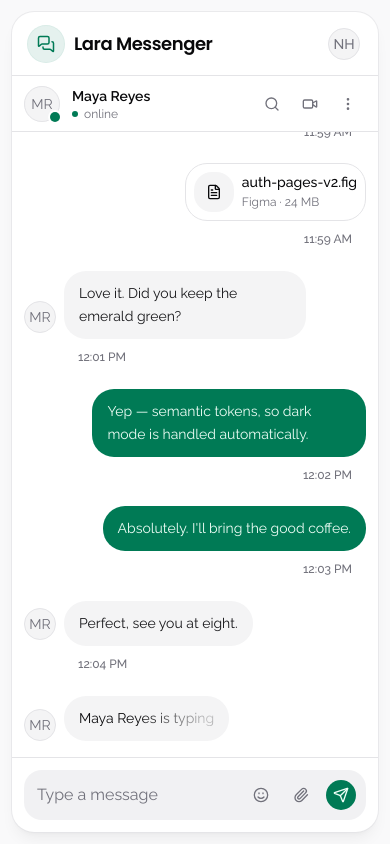
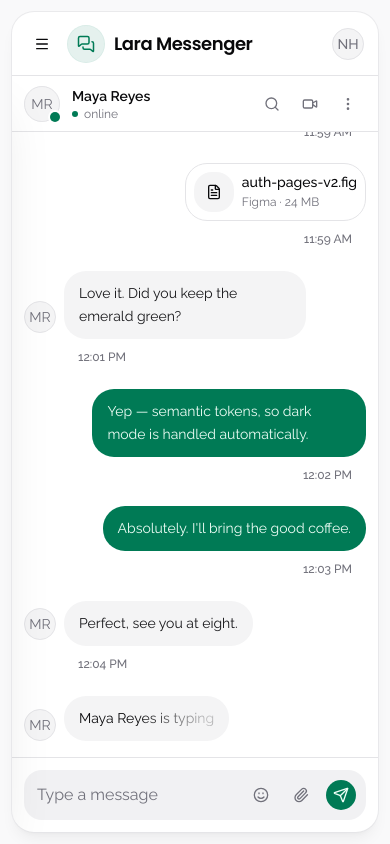
Before and after one commit to nhmnazmul22/lara-messenger, a Next.js app in the folder frontend/: page / in a window 390 px wide. Built offline with nearby package versions, Linux system fonts and the light colour scheme.

Commit message:
feat: implement HomeShell component for enhanced chat layout and functionality

```diff
--- a/frontend/src/app/(root)/page.tsx
+++ b/frontend/src/app/(root)/page.tsx
@@ -1,29 +1,5 @@
-import { BrandLogo } from "@/components/brand-logo";
-import { ChatWindow } from "@/components/messenger/chat-window";
-import { ConversationsList } from "@/components/messenger/conversations";
-import { UserMenu } from "@/components/messenger/user-menu";
-import { activeChat, conversations } from "@/lib/mock-data";
+import { HomeShell } from "@/components/messenger/home-shell";
 
 export default function Home() {
-  return (
-    <div className="flex h-svh flex-col overflow-hidden bg-muted/50">
-      <main className="mx-auto w-full max-w-[1600px] min-w-0 min-h-0 flex-1 px-3 py-3 sm:px-5 sm:py-4">
-        <div className="flex h-full min-h-0 flex-col overflow-hidden rounded-3xl bg-background shadow-lg shadow-black/5 ring-1 ring-border/70">
-          <header className="flex h-16 shrink-0 items-center justify-between border-b border-border px-4 sm:px-6">
-            <BrandLogo />
-            <UserMenu />
-          </header>
-          <div className="grid min-h-0 flex-1 grid-cols-1 lg:grid-cols-[340px_1fr]">
-            <div className="hidden min-h-0 border-r border-border lg:block">
-              <ConversationsList
-                conversations={conversations}
-                activeId={activeChat.id}
-              />
-            </div>
-            <ChatWindow chat={activeChat} />
-          </div>
-        </div>
-      </main>
-    </div>
-  );
+  return <HomeShell />;
 }
--- a/frontend/src/components/messenger/conversations.tsx
+++ b/frontend/src/components/messenger/conversations.tsx
@@ -14,7 +14,7 @@ export function ConversationsList({
   activeId: string;
 }) {
   return (
-    <div className="flex min-h-0 flex-col">
+    <div className="flex h-full min-h-0 flex-col overflow-hidden">
       <div className="flex h-14 shrink-0 items-center justify-between px-4">
         <h2 className="font-display text-base font-semibold tracking-tight">
           Messages
--- /dev/null
+++ b/frontend/src/components/messenger/home-shell.tsx
@@ -0,0 +1,81 @@
+"use client";
+
+import { useState } from "react";
+import { MenuIcon, XIcon } from "lucide-react";
+
+import { BrandLogo } from "@/components/brand-logo";
+import { ChatWindow } from "@/components/messenger/chat-window";
+import { ConversationsList } from "@/components/messenger/conversations";
+import { UserMenu } from "@/components/messenger/user-menu";
+import { Button } from "@/components/ui/button";
+import { cn } from "@/lib/utils";
+import { activeChat, conversations } from "@/lib/mock-data";
+
+export function HomeShell() {
+  const [conversationsOpen, setConversationsOpen] = useState(false);
+
+  return (
+    <div className="flex h-svh flex-col overflow-hidden bg-muted/50">
+      <main className="mx-auto w-full max-w-[1600px] min-h-0 flex-1 px-3 py-3 sm:px-5 sm:py-4">
+        <div className="relative flex h-full min-h-0 flex-col overflow-hidden rounded-3xl bg-background shadow-lg shadow-black/5 ring-1 ring-border/70">
+          <header className="relative z-50 flex h-16 shrink-0 items-center justify-between gap-3 border-b border-border px-3 sm:px-6">
+            <div className="flex min-w-0 items-center gap-2 sm:gap-3">
+              <Button
+                type="button"
+                variant="ghost"
+                size="icon"
+                className="shrink-0 rounded-xl lg:hidden"
+                onClick={() => setConversationsOpen((open) => !open)}
+                aria-label="Toggle conversation list"
+                aria-expanded={conversationsOpen}
+              >
+                {conversationsOpen ? <XIcon /> : <MenuIcon />}
+              </Button>
+              <BrandLogo />
+            </div>
+            <UserMenu />
+          </header>
+
+          <div className="grid min-h-0 flex-1 grid-cols-1 lg:grid-cols-[340px_1fr]">
+            <div className="hidden min-h-0 border-r border-border lg:block">
+              <ConversationsList
+                conversations={conversations}
+                activeId={activeChat.id}
+              />
+            </div>
+            <ChatWindow chat={activeChat} />
+          </div>
+
+          <div
+              className={cn(
+                "absolute inset-0 z-30 bg-background/60 transition-[opacity,backdrop-filter] duration-500 ease-out lg:hidden",
+                conversationsOpen
+                  ? "pointer-events-auto opacity-100 backdrop-blur-sm"
+                  : "pointer-events-none opacity-0 backdrop-blur-0",
+              )}
+              onClick={() => setConversationsOpen(false)}
+              aria-hidden="true"
+            />
+
+          <aside
+            id="conversations-drawer"
+            role="dialog"
+            aria-modal="true"
+            aria-label="Conversations"
+            className={cn(
+              "absolute top-16 bottom-0 left-0 z-40 w-1/2 min-w-64 max-w-full border-r border-border bg-background shadow-2xl shadow-black/10 transition-transform duration-300 ease-out lg:hidden",
+              conversationsOpen
+                ? "translate-x-0"
+                : "pointer-events-none -translate-x-full",
+            )}
+          >
+            <ConversationsList
+              conversations={conversations}
+              activeId={activeChat.id}
+            />
+          </aside>
+        </div>
+      </main>
+    </div>
+  );
+}
```
